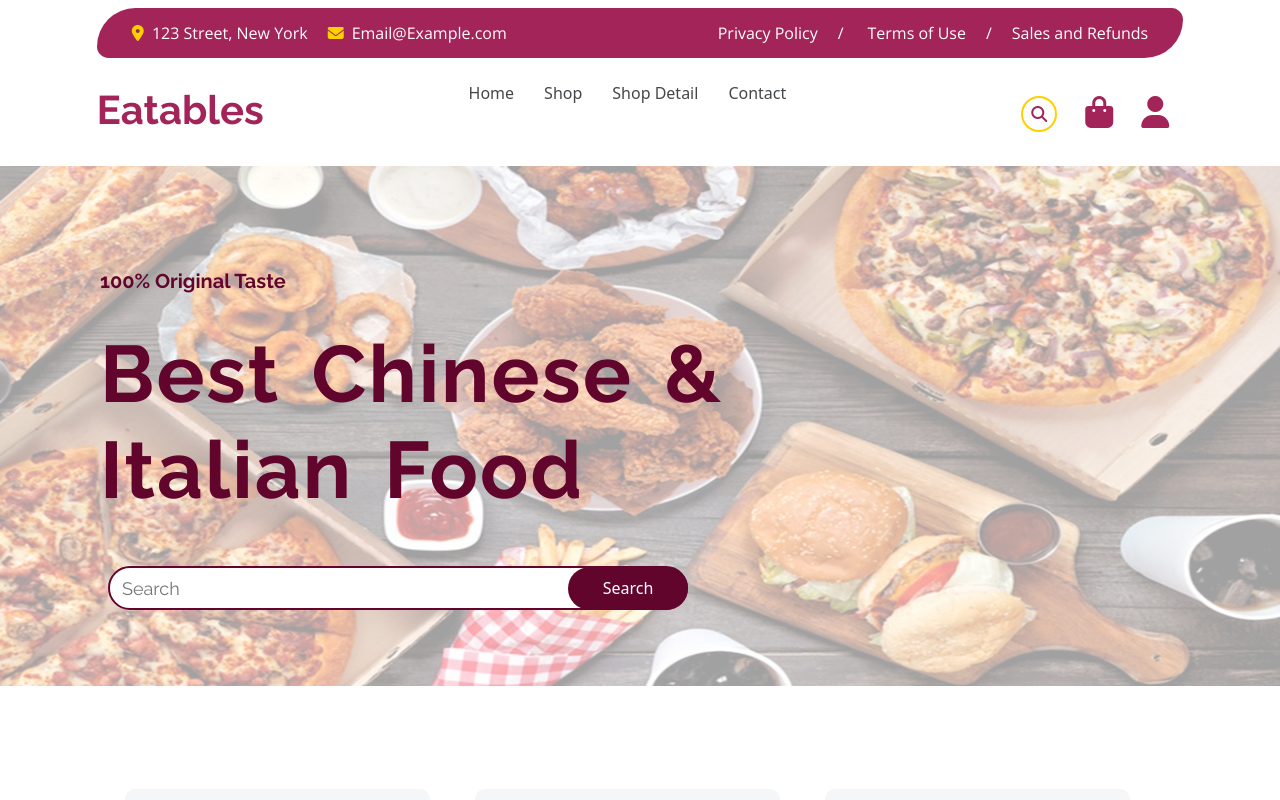
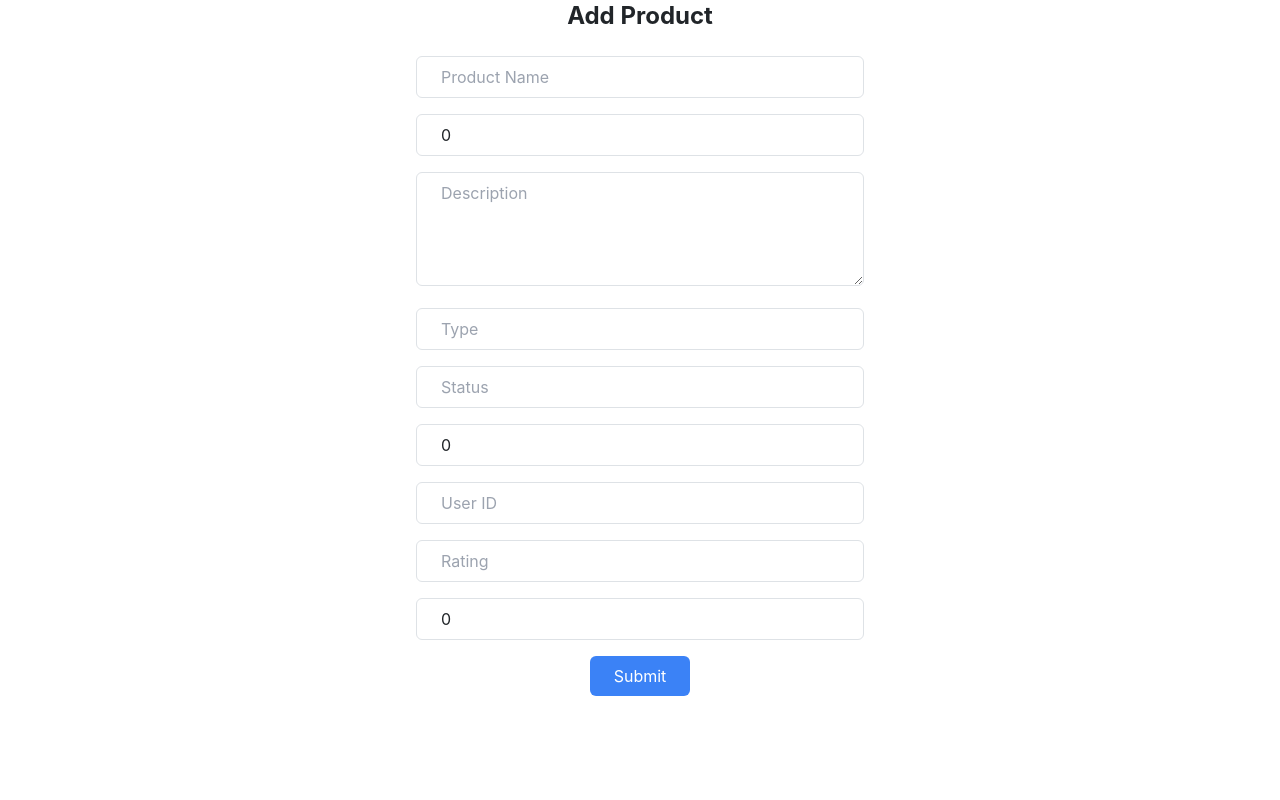
Before and after one commit to RahulJangra79/eatables, a React (Create React App) app: page / in a window 1280 px wide. Shown: the top 800 px of the page. Built offline with nearby package versions, Linux system fonts and the light colour scheme.

Commit message:
product form added

```diff
--- a/package.json
+++ b/package.json
@@ -6,13 +6,16 @@
     "@testing-library/jest-dom": "^5.17.0",
     "@testing-library/react": "^13.4.0",
     "@testing-library/user-event": "^13.5.0",
+    "autoprefixer": "^10.4.19",
     "bootstrap": "^5.3.3",
+    "postcss": "^8.4.38",
     "react": "^18.2.0",
     "react-bootstrap": "^2.10.1",
     "react-dom": "^18.2.0",
     "react-icons": "^5.0.1",
     "react-router-dom": "^6.22.3",
     "react-scripts": "5.0.1",
+    "vite": "^5.2.7",
     "web-vitals": "^2.1.4"
   },
   "scripts": {
@@ -38,5 +41,8 @@
       "last 1 firefox version",
       "last 1 safari version"
     ]
+  },
+  "devDependencies": {
+    "tailwindcss": "^3.4.3"
   }
 }
--- /dev/null
+++ b/postcss.config.js
@@ -0,0 +1,6 @@
+module.exports = {
+    plugins: [
+      require('tailwindcss'),
+      require('autoprefixer'),
+    ],
+  };
--- a/public/index.html
+++ b/public/index.html
@@ -1,48 +1,32 @@
 <!DOCTYPE html>
 <html lang="en">
+
 <head>
   <meta charset="utf-8" />
   <link rel="icon" href="%PUBLIC_URL%/favicon.ico" />
   <meta name="viewport" content="width=device-width, initial-scale=1" />
   <meta name="theme-color" content="#000000" />
-    <meta
-      name="description"
-      content="Web site created using create-react-app"
-    />
+  <meta name="description" content="Web site created using create-react-app" />
   <link rel="apple-touch-icon" href="%PUBLIC_URL%/logo192.png" />
-    <!--
-      manifest.json provides metadata used when your web app is installed on a
-      user's mobile device or desktop. See https://developers.google.com/web/fundamentals/web-app-manifest/
-    -->
+
   <link rel="manifest" href="%PUBLIC_URL%/manifest.json" />
-    <link rel="stylesheet" href="https://cdnjs.cloudflare.com/ajax/libs/font-awesome/6.5.1/css/all.min.css" integrity="sha512-DTOQO9RWCH3ppGqcWaEA1BIZOC6xxalwEsw9c2QQeAIftl+Vegovlnee1c9QX4TctnWMn13TZye+giMm8e2LwA==" crossorigin="anonymous" referrerpolicy="no-referrer" />
-    <!--
-      Notice the use of %PUBLIC_URL% in the tags above.
-      It will be replaced with the URL of the `public` folder during the build.
-      Only files inside the `public` folder can be referenced from the HTML.
+  <link rel="stylesheet" href="https://cdnjs.cloudflare.com/ajax/libs/font-awesome/6.5.1/css/all.min.css"
+    integrity="sha512-DTOQO9RWCH3ppGqcWaEA1BIZOC6xxalwEsw9c2QQeAIftl+Vegovlnee1c9QX4TctnWMn13TZye+giMm8e2LwA=="
+    crossorigin="anonymous" referrerpolicy="no-referrer" />
+  <script src="https://cdn.tailwindcss.com"></script>
 
-      Unlike "/favicon.ico" or "favicon.ico", "%PUBLIC_URL%/favicon.ico" will
-      work correctly both with client-side routing and a non-root public URL.
-      Learn how to configure a non-root public URL by running `npm run build`.
-    -->
   <title>Eatables</title>
-    <link rel="stylesheet" href="https://cdnjs.cloudflare.com/ajax/libs/font-awesome/6.5.1/css/all.min.css" integrity="sha512-DTOQO9RWCH3ppGqcWaEA1BIZOC6xxalwEsw9c2QQeAIftl+Vegovlnee1c9QX4TctnWMn13TZye+giMm8e2LwA==" crossorigin="anonymous" referrerpolicy="no-referrer" />
-    <link href="https://cdn.jsdelivr.net/npm/bootstrap@5.3.3/dist/css/bootstrap.min.css" rel="stylesheet" integrity="sha384-QWTKZyjpPEjISv5WaRU9OFeRpok6YctnYmDr5pNlyT2bRjXh0JMhjY6hW+ALEwIH" crossorigin="anonymous">
+  <link rel="stylesheet" href="https://cdnjs.cloudflare.com/ajax/libs/font-awesome/6.5.1/css/all.min.css"
+    integrity="sha512-DTOQO9RWCH3ppGqcWaEA1BIZOC6xxalwEsw9c2QQeAIftl+Vegovlnee1c9QX4TctnWMn13TZye+giMm8e2LwA=="
+    crossorigin="anonymous" referrerpolicy="no-referrer" />
+  <link href="https://cdn.jsdelivr.net/npm/bootstrap@5.3.3/dist/css/bootstrap.min.css" rel="stylesheet"
+    integrity="sha384-QWTKZyjpPEjISv5WaRU9OFeRpok6YctnYmDr5pNlyT2bRjXh0JMhjY6hW+ALEwIH" crossorigin="anonymous">
 </head>
+
 <body>
   <noscript>You need to enable JavaScript to run this app.</noscript>
   <div id="root"></div>
-    <!--
-      This HTML file is a template.
-      If you open it directly in the browser, you will see an empty page.
-
-      You can add webfonts, meta tags, or analytics to this file.
-      The build step will place the bundled scripts into the <body> tag.
-
-      To begin the development, run `npm start` or `yarn start`.
-      To create a production bundle, use `npm run build` or `yarn build`.
-    -->
-    <!-- <script src="https://cdn.jsdelivr.net/npm/bootstrap@5.3.3/dist/js/bootstrap.bundle.min.js" integrity="sha384-YvpcrYf0tY3lHB60NNkmXc5s9fDVZLESaAA55NDzOxhy9GkcIdslK1eN7N6jIeHz" crossorigin="anonymous"></script> -->
 
 </body>
+
 </html>
--- a/src/App.css
+++ b/src/App.css
@@ -1,3 +1,8 @@
+/* styles.css */
+@tailwind base;
+@tailwind components;
+@tailwind utilities;
+
 .App {
   text-align: center;
 }
--- a/src/App.js
+++ b/src/App.js
@@ -1,18 +1,20 @@
 import logo from './logo.svg';
 import './App.css';
-import Header from './components/Header';
-import Our_products from './components/Our_products';
-import Products from './components/Bestseller';
-import Footer from './components/Footer';
-import React from 'react';
-import { BrowserRouter, Routes, Route } from 'react-router-dom';
-import { Home } from './pages/Home';
+//import Header from './components/Header';
+//import Our_products from './components/Our_products';
+//import Products from './components/Bestseller';
+//import Footer from './components/Footer';
+//import React from 'react';
+//import { BrowserRouter, Routes, Route } from 'react-router-dom';
+//import { Home } from './pages/Home';
+import ProductForm from './components/ProductForm';
 
 function App() {
   return (
     <div className="App">
-      <BrowserRouter>
-      <Header />
+      <ProductForm />
+      {/*<BrowserRouter>
+        <Header />
         <Routes>
           <Route
             path="/"
@@ -32,7 +34,7 @@ function App() {
           ></Route>
         </Routes>
         <Footer />
-      </BrowserRouter>
+      </BrowserRouter>*/}
     </div>
   );
 }
--- /dev/null
+++ b/src/components/ProductForm.js
@@ -0,0 +1,66 @@
+import React, { useState } from 'react';
+
+const ProductForm = () => {
+  const [formData, setFormData] = useState({
+    name: '',
+    price: 0,
+    description: '',
+    type: '',
+    status: '',
+    discount: 0,
+    userId: '',
+    rating: '',
+    likes: 0
+  });
+
+  const handleChange = (e) => {
+    const { name, value } = e.target;
+    setFormData({ ...formData, [name]: value });
+  };
+
+  const handleSubmit = (e) => {
+    e.preventDefault();
+    // Here you can handle form submission, e.g., send data to backend
+    console.log(formData);
+  };
+
+  return (
+    <div className="max-w-md mx-auto">
+      <h2 className="text-2xl font-bold mb-4">Add Product</h2>
+      <form onSubmit={handleSubmit} className="space-y-4">
+        <div>
+          <input type="text" id="name" name="name" value={formData.name} onChange={handleChange} placeholder="Product Name" className="w-full px-4 py-2 border rounded-md focus:outline-none focus:border-blue-500" />
+        </div>
+        <div>
+          <input type="number" id="price" name="price" value={formData.price} onChange={handleChange} placeholder="Price" className="w-full px-4 py-2 border rounded-md focus:outline-none focus:border-blue-500" />
+        </div>
+        <div>
+          <textarea id="description" name="description" value={formData.description} onChange={handleChange} placeholder="Description" rows="4" className="w-full px-4 py-2 border rounded-md focus:outline-none focus:border-blue-500"></textarea>
+        </div>
+        <div>
+          <input type="text" id="type" name="type" value={formData.type} onChange={handleChange} placeholder="Type" className="w-full px-4 py-2 border rounded-md focus:outline-none focus:border-blue-500" />
+        </div>
+        <div>
+          <input type="text" id="status" name="status" value={formData.status} onChange={handleChange} placeholder="Status" className="w-full px-4 py-2 border rounded-md focus:outline-none focus:border-blue-500" />
+        </div>
+        <div>
+          <input type="number" id="discount" name="discount" value={formData.discount} onChange={handleChange} placeholder="Discount" className="w-full px-4 py-2 border rounded-md focus:outline-none focus:border-blue-500" />
+        </div>
+        <div>
+          <input type="text" id="userId" name="userId" value={formData.userId} onChange={handleChange} placeholder="User ID" className="w-full px-4 py-2 border rounded-md focus:outline-none focus:border-blue-500" />
+        </div>
+        <div>
+          <input type="text" id="rating" name="rating" value={formData.rating} onChange={handleChange} placeholder="Rating" className="w-full px-4 py-2 border rounded-md focus:outline-none focus:border-blue-500" />
+        </div>
+        <div>
+          <input type="number" id="likes" name="likes" value={formData.likes} onChange={handleChange} placeholder="Likes" className="w-full px-4 py-2 border rounded-md focus:outline-none focus:border-blue-500" />
+        </div>
+        <div>
+          <button type="submit" className="bg-blue-500 text-white px-6 py-2 rounded-md hover:bg-blue-600">Submit</button>
+        </div>
+      </form>
+    </div>
+  );
+};
+
+export default ProductForm;
--- a/src/index.js
+++ b/src/index.js
@@ -1,6 +1,9 @@
 import React from 'react';
 import ReactDOM from 'react-dom/client';
 import './index.css';
+// index.js or App.js
+//import './App.css';
+
 import App from './App';
 import reportWebVitals from './reportWebVitals';
 
--- /dev/null
+++ b/tailwind.config.js
@@ -0,0 +1,12 @@
+// webpack.config.js
+module.exports = {
+  // other webpack configurations
+  module: {
+    rules: [
+      {
+        test: /\.css$/,
+        use: ['style-loader', 'css-loader', 'postcss-loader'],
+      },
+    ],
+  },
+};
```
Also changed, not shown: 1 other file (tests, documents, lock files or other folders). Lines whose indentation alone changed are shown as unchanged.
